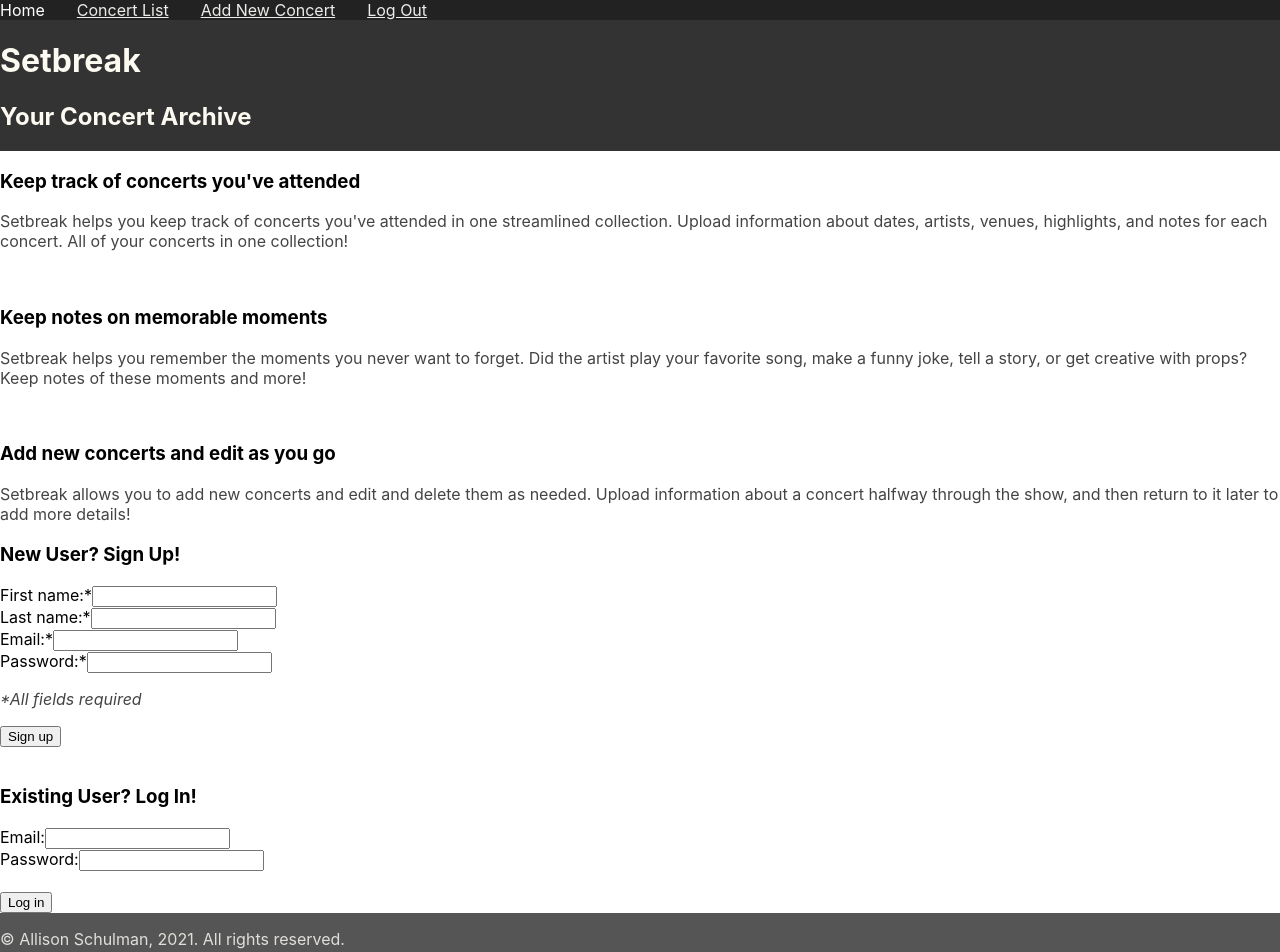
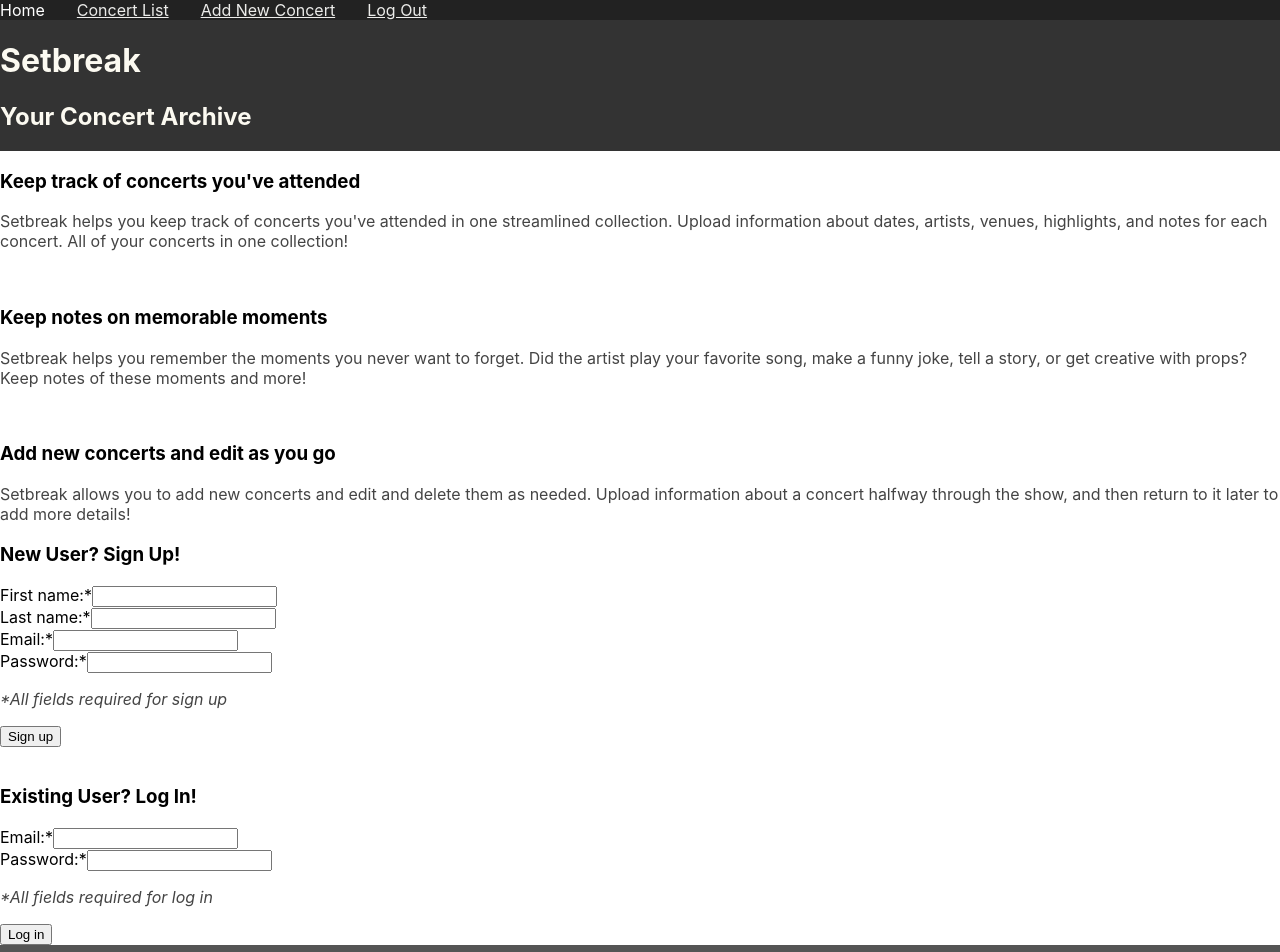
Before and after one commit to sneakin-allie/Setbreak, a React (Create React App) app: page / in a window 1280 px wide. Shown: the top 952 px of the page. Built offline with nearby package versions, Linux system fonts and the light colour scheme; no server answers; the HTML template or start-up script is replaced by a standard one.

Commit message:
Added all required fields and validation to all forms

```diff
--- a/src/AddConcertForm/AddConcertForm.js
+++ b/src/AddConcertForm/AddConcertForm.js
@@ -35,6 +35,15 @@ class AddConcertForm extends React.Component {
             email: this.props.userInfo.email
         };
 
+        if (newConcert.artist.length === 0) {
+            this.setState({
+                errorMessage: "Artist is required"
+            })
+        } else if (newConcert.venue.length === 0) {
+            this.setState({
+                errorMessage: "Venue is required"
+            })
+        } else {
             fetch(config.API_BASE_URL + `/api/concerts`, {
                 method: 'POST',
                 body: JSON.stringify(newConcert),
@@ -54,6 +63,7 @@ class AddConcertForm extends React.Component {
                 })
                 .catch(error => this.setState({ errorMessage: "Invalid credentials" }))
         }
+    }
 
     render() {
         return (
@@ -68,20 +78,22 @@ class AddConcertForm extends React.Component {
                             onChange={this.handleChange}
                         />
                         <br />
-                        <label htmlFor="artist">Artist:</label>
+                        <label htmlFor="artist">Artist:*</label>
                         <input
                             type="text"
                             id="artist"
                             name="artist"
                             onChange={this.handleChange}
+                            required
                         />
                         <br />
-                        <label htmlFor="venue">Venue:</label>
+                        <label htmlFor="venue">Venue:*</label>
                         <input
                             type="text"
                             id="venue"
                             name="venue"
                             onChange={this.handleChange}
+                            required
                         />
                         <br />
                         <label htmlFor="songs">Highlights:</label>
@@ -99,7 +111,8 @@ class AddConcertForm extends React.Component {
                             onChange={this.handleChange}
                         >
                         </textarea>
-                        <br />
+                        <p><i>*Required fields</i></p>
+                        <div className="error-message">{this.state.errorMessage}</div>
                         <button type="submit">Add concert</button>
                     </form>
             </div>
--- a/src/LoginForm/LoginForm.js
+++ b/src/LoginForm/LoginForm.js
@@ -61,13 +61,11 @@ class LoginForm extends React.Component {
     }
 
     render() {
-        console.log("config.API_BASE_URL:", config.API_BASE_URL) // working
-
         return (
             <div className="login">
                 <h3>Existing User? Log In!</h3>
                     <form className="login-form" onSubmit={this.handleSubmit}>
-                        <label htmlFor="email">Email:</label>
+                        <label htmlFor="email">Email:*</label>
                         <input
                             type="text"
                             id="email"
@@ -75,15 +73,15 @@ class LoginForm extends React.Component {
                             onChange={this.handleChange}
                         />
                         <br />
-                        <label htmlFor="password">Password:</label>
+                        <label htmlFor="password">Password:*</label>
                         <input
-                            type="text"
+                            type="password"
                             id="password"
                             name="password"
                             onChange={this.handleChange}
                         />
+                        <p><i>*All fields required for log in</i></p>
                         <div className='error-message'>{this.state.errorMessage}</div>
-                        <br />
                         <button type="submit">Log in</button>
                     </form>
             </div>
--- a/src/SignUpForm/SignUpForm.js
+++ b/src/SignUpForm/SignUpForm.js
@@ -113,13 +113,13 @@ class SignUpForm extends React.Component {
                         <br />
                         <label htmlFor="password">Password:*</label>
                         <input
-                            type="text"
+                            type="password"
                             id="password"
                             name="password"
                             onChange={this.handleChange}
                             required
                         />
-                        <p><i>*All fields required</i></p>
+                        <p><i>*All fields required for sign up</i></p>
                         <div className="error-message">{this.state.errorMessage}</div>
                         <button type="submit">Sign up</button>
                     </form>
```
Lines whose indentation alone changed are shown as unchanged.
